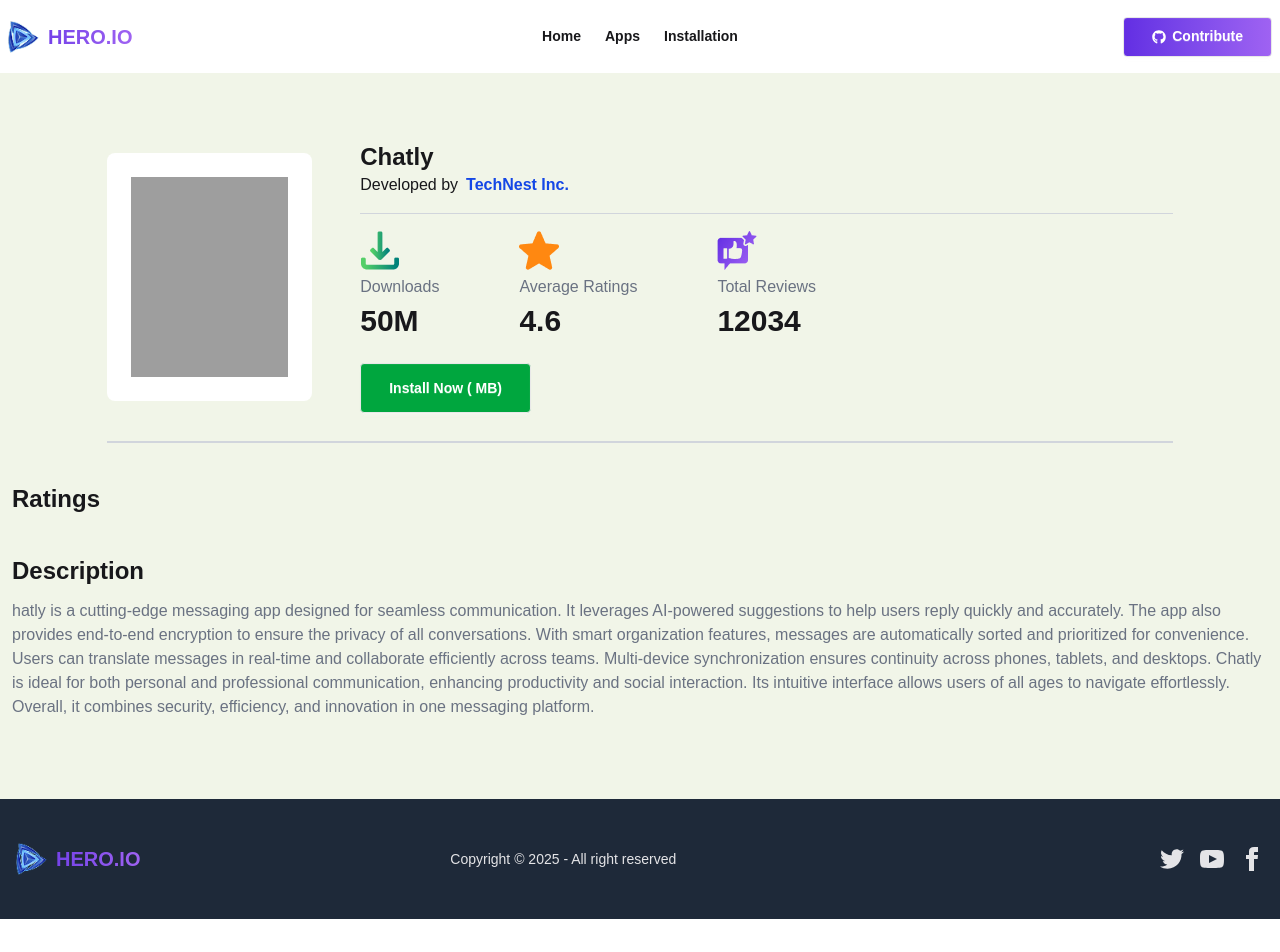
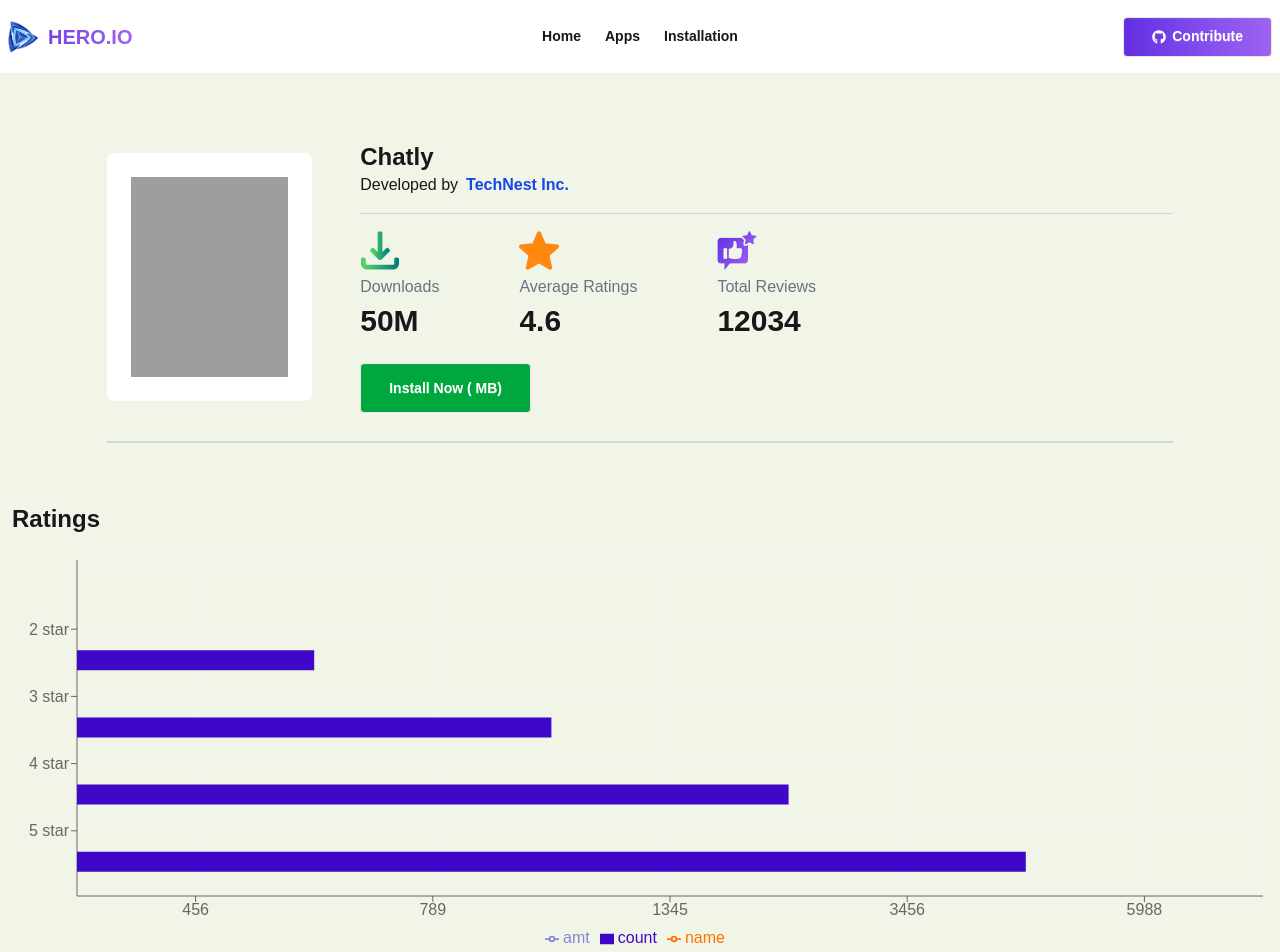
Before and after one commit to sabbir749/a-8-hero-io, a React (Vite) app: page /app/1 in a window 1280 px wide. Shown: the top 952 px of the page. Before the commit the page ends 919 px from the top, so only its background shows below. Built offline with nearby package versions, Linux system fonts and the light colour scheme; grey boxes are pictures that could not be loaded.

Commit message:
added bar chart

```diff
--- a/public/appsData.json
+++ b/public/appsData.json
@@ -275,7 +275,7 @@
     "ratings": [
       {
         "name": "1 star",
-        "count": 278
+        "count": 2785
       },
       {
         "name": "2 star",
--- a/src/Pages/AppDetails.jsx
+++ b/src/Pages/AppDetails.jsx
@@ -4,6 +4,7 @@
 import download from '../assets/icon-downloads.png'
 import star from '../assets/icon-ratings.png'
 import like from '../assets/icon-review.png'
+import { Area, Bar, CartesianGrid, ComposedChart, Legend, Line, ResponsiveContainer, Tooltip, XAxis, YAxis } from 'recharts';
 
 const AppDetails = () => {
 
@@ -17,14 +18,14 @@
     if (loading) {
         return <p>Loading....</p>
     }
-    const { title, image, companyName, reviews, downloads, ratingAvg, size, description } = app
+    const { title, image, companyName, reviews, ratings, downloads, ratingAvg, size, description } = app
 
     const handleInstall = () => {
         const existingApps = JSON.parse(localStorage.getItem('InstalledApps'))
         let updatedList = []
         if (existingApps) {
             const isDuplicate = existingApps.some(p => p.id === app.id)
-            if(isDuplicate){
+            if (isDuplicate) {
                 return alert('Already Installed')
             }
             updatedList = [...existingApps, app]
@@ -36,6 +37,8 @@
         localStorage.setItem('InstalledApps', JSON.stringify(updatedList))
 
     }
+  console.log(app);
+
 
 
     return (
@@ -73,8 +76,26 @@
             </div>
 
 
-            <div className='my-10 container mx-auto px-3'>
-                <h1 className='text-2xl font-bold'>Ratings</h1>
+            <div className='my-15 container mx-auto px-3 h-[400px] '>
+                <h1 className='text-2xl font-bold mb-5'>Ratings</h1>
+                <ResponsiveContainer width="100%" height="100%">
+                    <ComposedChart
+                        layout="vertical"
+                        width={500}
+                        height={400}
+                        data={ratings}
+
+                    >
+                        <CartesianGrid stroke="#f5f5f5" />
+                        <XAxis dataKey='count' />
+                        <YAxis dataKey='name' type="category" scale="band" />
+                        <Tooltip />
+                        <Legend />
+                        <Area dataKey="amt" fill="#8884d8" stroke="#8884d8" />
+                        <Bar dataKey="count" barSize={20} fill="#3f07c7" />
+                        <Line dataKey="name" stroke="#ff7300" />
+                    </ComposedChart>
+                </ResponsiveContainer>
             </div>
 
             <div className='my-10 container mx-auto px-3'>
--- a/src/Pages/Apps.jsx
+++ b/src/Pages/Apps.jsx
@@ -44,9 +44,9 @@
     return (
 
         <Link to={`/app/${id}`} className='bg-white shadow-xl rounded-lg p-4 hover:scale-102 transition ease-in-out hover:shadow-2xl'>
-            <div className='bg-gray-200 p-5 rounded-lg mb-4'><img className='mx-auto p-4 w-[170px] h-[170px] rounded-full' src={image} alt="" /></div>
-            <h1 className='mt-1 font-semibold'>{title}: {companyName}</h1>
-            <div className='flex justify-between items-center mt-2 p-4'>
+            <div className='bg-gray-200 p-5 rounded-lg mb-3'><img className='mx-auto p-4 w-[170px] h-[170px] rounded-full' src={image} alt="" /></div>
+            <h1 className='mt-2 font-semibold'>{title}: {companyName}</h1>
+            <div className='flex justify-between items-center my-1'>
                 <p className='flex items-center justify-center gap-2 text-green-600'><img className='w-[16px]' src={download} alt="" />{downloads}M</p>
                 <p className='flex items-center justify-center gap-2 text-orange-700'><img className='w-[16px]' src={star} alt="" />{ratingAvg}</p>
             </div>
--- /dev/null
+++ b/src/components/BarChart.jsx
@@ -0,0 +1,11 @@
+import React from 'react';
+
+const BarChart = () => {
+    return (
+        <div>
+
+        </div>
+    );
+};
+
+export default BarChart;
```
